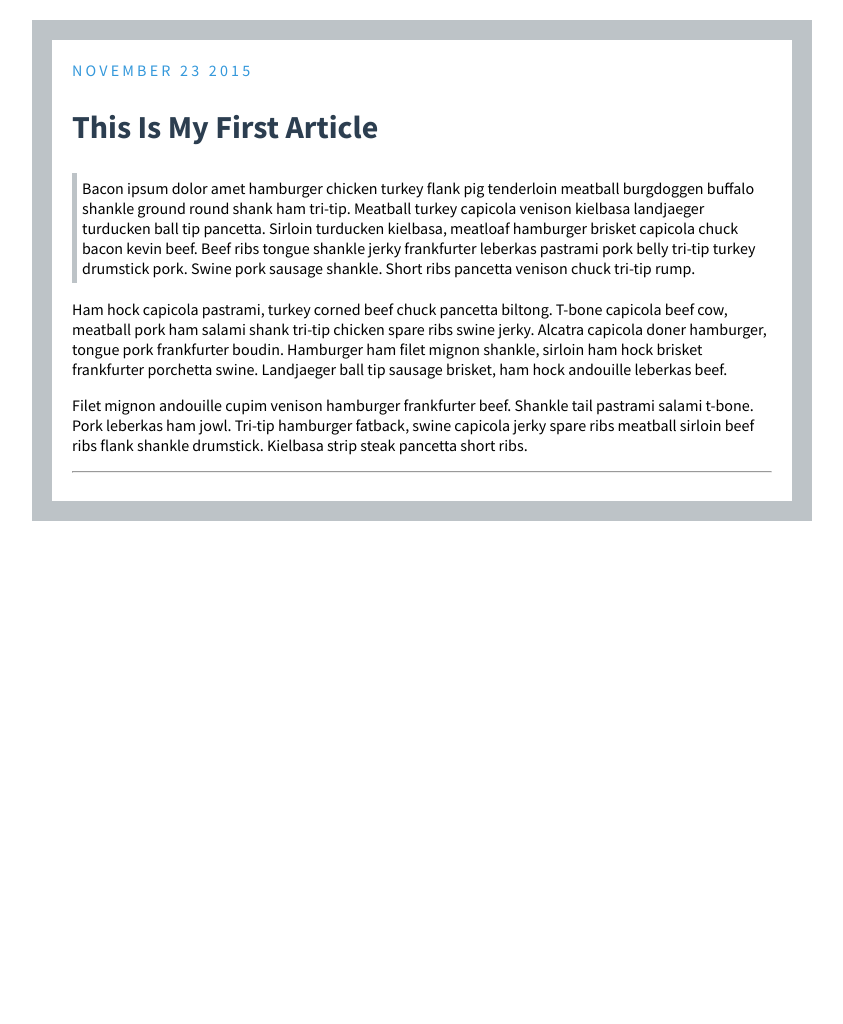
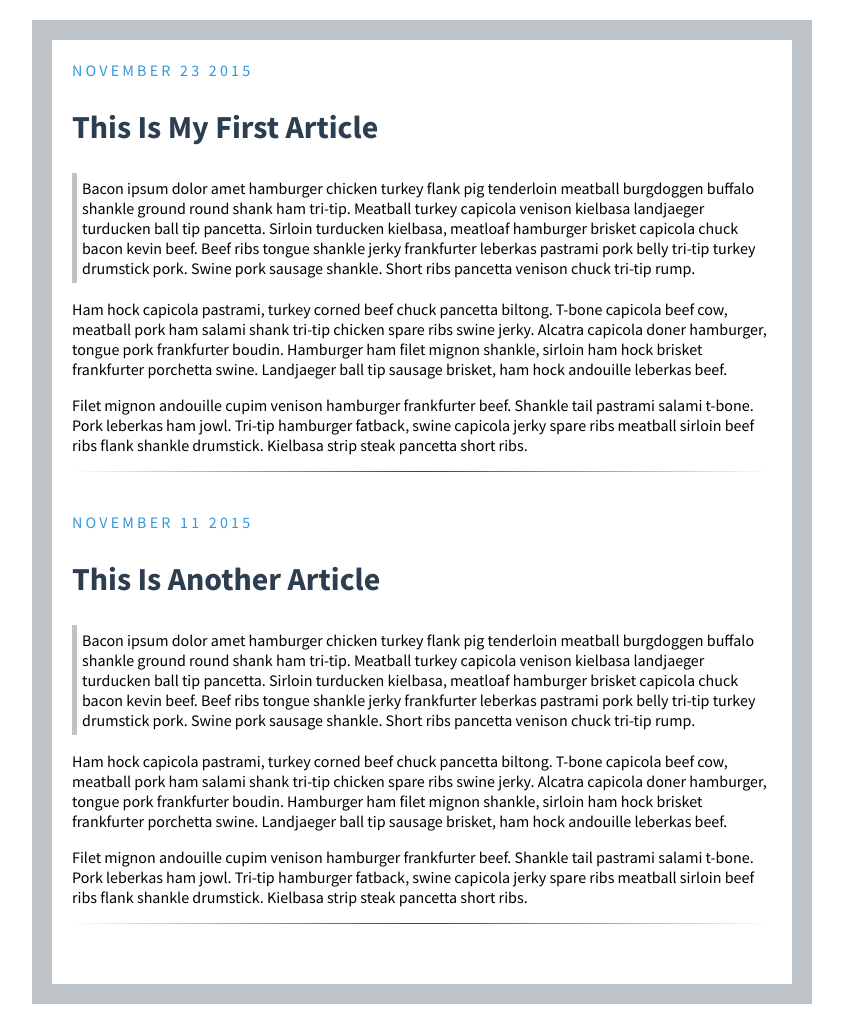
Before and after one commit to bobbyfengb1124/html-boilerplate-list, a plain HTML site: page css/CSS Blog/blog.html in a window 1280 px wide. Shown: the whole page, without its empty margins (218-1061 px from the left). Before the commit the page ends 800 px from the top, so only its background shows below. Drawn offline with Linux system fonts and the light colour scheme.

Commit message:
completed the CSS blog project

```diff
--- a/css/CSS Blog/blog.css
+++ b/css/CSS Blog/blog.css
@@ -1,4 +1,3 @@
-
 body {
     border: 20px solid #bdc3c7;
     padding: 20px;
@@ -9,6 +8,7 @@ body {
 }
 
 p {}
+
 .quote {
     border-left: 5px solid #bdc3c7;
     padding: 5px;
@@ -24,3 +24,15 @@ h2 {
     color: #2c3e50;
     font-size: 2.0rem;
 }
+
+/* Gradient transparent - color - transparent */
+
+hr {
+    border: 0;
+    height: 1px;
+    background-image: linear-gradient(to right, rgba(0, 0, 0, 0), rgba(0, 0, 0, 0.75), rgba(0, 0, 0, 0));
+}
+
+.post {
+    margin-bottom: 40px;
+}
--- a/css/CSS Blog/blog.html
+++ b/css/CSS Blog/blog.html
@@ -25,6 +25,19 @@
         <p>Filet mignon andouille cupim venison hamburger frankfurter beef. Shankle tail pastrami salami t-bone. Pork leberkas ham jowl. Tri-tip hamburger fatback, swine capicola jerky spare ribs meatball sirloin beef ribs flank shankle drumstick. Kielbasa strip steak pancetta short ribs.</p>
         <hr>
     </div>
+
+    <div class="post">
+        <div class="date">November 11 2015</div>
+
+        <h2>This Is Another Article</h2>
+
+        <p class="quote">Bacon ipsum dolor amet hamburger chicken turkey flank pig tenderloin meatball burgdoggen buffalo shankle ground round shank ham tri-tip. Meatball turkey capicola venison kielbasa landjaeger turducken ball tip pancetta. Sirloin turducken kielbasa, meatloaf hamburger brisket capicola chuck bacon kevin beef. Beef ribs tongue shankle jerky frankfurter leberkas pastrami pork belly tri-tip turkey drumstick pork. Swine pork sausage shankle. Short ribs pancetta venison chuck tri-tip rump.</p>
+
+        <p>Ham hock capicola pastrami, turkey corned beef chuck pancetta biltong. T-bone capicola beef cow, meatball pork ham salami shank tri-tip chicken spare ribs swine jerky. Alcatra capicola doner hamburger, tongue pork frankfurter boudin. Hamburger ham filet mignon shankle, sirloin ham hock brisket frankfurter porchetta swine. Landjaeger ball tip sausage brisket, ham hock andouille leberkas beef.</p>
+
+        <p>Filet mignon andouille cupim venison hamburger frankfurter beef. Shankle tail pastrami salami t-bone. Pork leberkas ham jowl. Tri-tip hamburger fatback, swine capicola jerky spare ribs meatball sirloin beef ribs flank shankle drumstick. Kielbasa strip steak pancetta short ribs.</p>
+        <hr>
+    </div>
 </body>
 
 </html>
```
